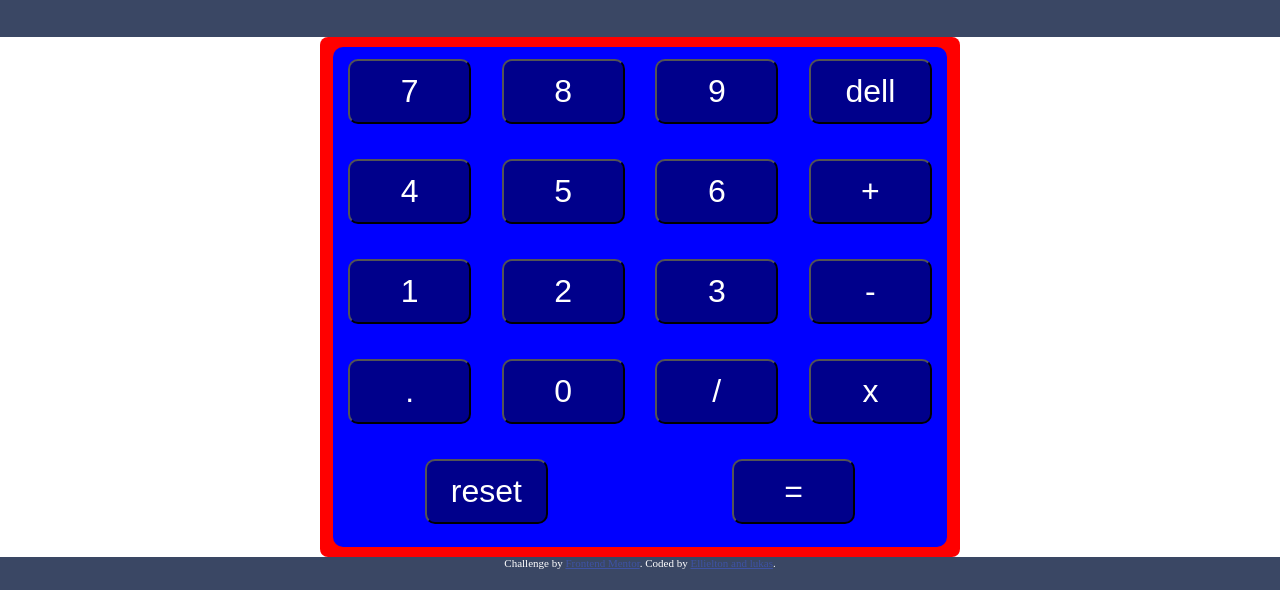
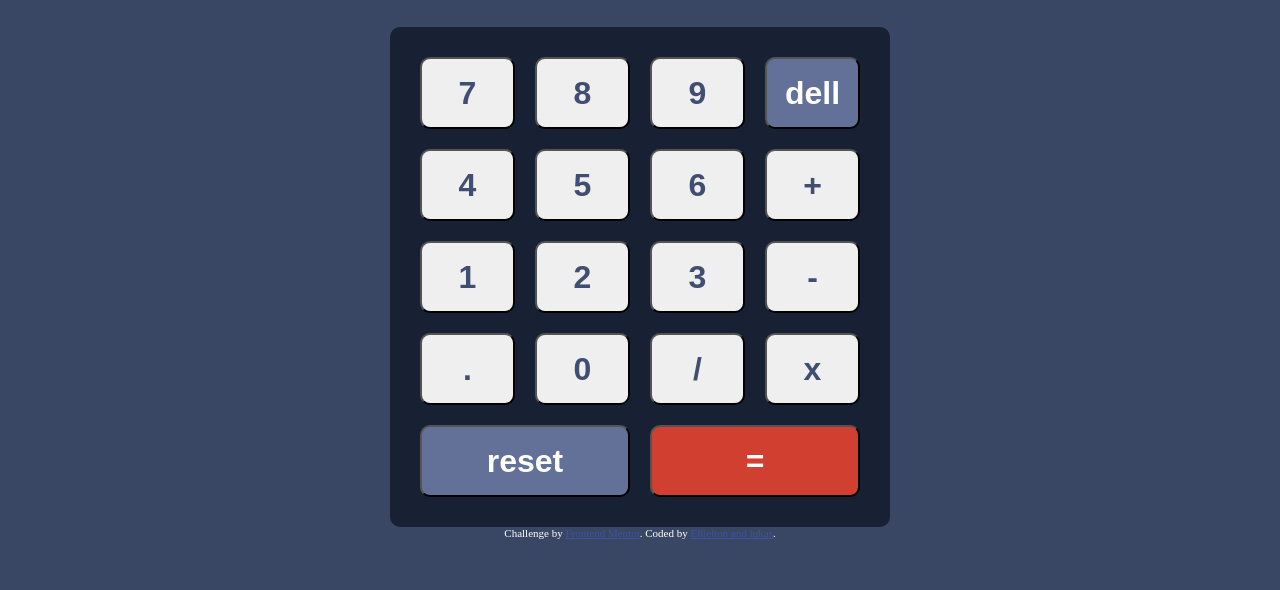
Before and after one commit to ramyses/calculadora-app-main, a plain HTML site: page index.html in a window 1280 px wide. Shown: the part 210-800 px from the top of the page. Drawn offline with Linux system fonts and the light colour scheme.

Commit message:
Add grid style buttons

```diff
--- a/index.html
+++ b/index.html
@@ -33,7 +33,7 @@
           <li><button class="tecla">7</button></li>
           <li><button class="tecla">8</button></li>
           <li><button class="tecla">9</button></li>
-          <li><button class="tecla">dell</button></li>
+          <li class=" del"><button class="tecla">dell</button></li>
           <li><button class="tecla">4</button></li>
           <li><button class="tecla">5</button></li>
           <li><button class="tecla">6</button></li>
@@ -46,8 +46,8 @@
           <li><button class="tecla">0</button></li>
           <li><button class="tecla">/</button></li>
           <li><button class="tecla">x</button></li>
-          <li><button class="tecla">reset</button></li>
-          <li><button class="tecla">=</button></li>
+          <li class="reset"><button class="tecla ">reset</button></li>
+          <li class="result"><button class="tecla ">=</button></li>
         </ul>
       </div>
     </section>
--- a/src/css/colors.css
+++ b/src/css/colors.css
@@ -8,7 +8,7 @@
 
     /*  Keys */
     --Desaturated-dark-blue: hsl(225, 21%, 49%);
-    --Desaturated-dark-blue: hsl(224, 28%, 35%);
+    --Desaturated-dark-blue2: hsl(224, 28%, 35%);
 
     --red: hsl(6, 63%, 50%);
     --dark-red: hsl(6, 70%, 34%);
--- a/src/css/style.css
+++ b/src/css/style.css
@@ -1,9 +1,18 @@
+* {
+    margin: 0;
+    padding: 0;
+    box-sizing: border-box;
+    list-style: none;
+}
+
 body{
     background-color: var(--main-background);
     color: white;
+    max-width:  1440px;
 }
-.header{
-    width: 50vw;
+.header,
+.teclado{
+    max-width:  500px;
     margin:  auto;
     margin-top: 100px;
 }
--- a/src/css/teclas.css
+++ b/src/css/teclas.css
@@ -1,41 +1,33 @@
-* {
-    margin: 0;
-    padding: 0;
-    box-sizing: border-box;
-    list-style: none;
+
+
+.container {
+    display: flex;
+    border-radius: 8px;
+    margin-top: 20px;
 }
 
-.teclado {
+.teclado{
+    margin-top: 30px;
     width: 100%;
-    background-color: white;
 }
-.container {
-    width:50vw ;
-    background-color: red;
-    margin: 0 auto;
-    padding: 10px;
-    display: flex;
-    border-radius: 8px;
-    margin-top: 40px;
-}
-
 .teclado ul {
-    background-color:blue;
-    width: 48vw;
-    display: flex;
-    justify-content: space-around;
-    flex-wrap: wrap;
+    background-color:var( --screen-brackground);
+    display: grid;
+    grid-template-columns: repeat(4, 25%);
+    grid-template-rows: repeat(5, 20%);
+    width: 100%;
     height: 500px;
     border-radius: 10px;
     margin: 0 auto;
+    padding: 20px;
 }
 
 .teclado li{
-    width: 20%;
-    height: 13%;
-    margin: 2%;
+    color: var(--grayish-orange);
     border: none;
     border-radius: 10px;
+    margin: 10px;
+    transition: transform 00ms;
 }
 
 .teclado li:active {
@@ -43,23 +35,37 @@
 }
 
 .teclado li:hover {
-    scale: .8;
+   transform:  scale(.9);
+   background-color: var(--Light-grayish-orange);
 }
 
 
 .teclado .tecla {
-    background-color:darkblue;
     width: 100%;
     height: 100%;
     border-radius: 10px;
     font-size: 32px;
+    font-weight: bold;
+    color: var(--Desaturated-dark-blue2);
+}
+
+.teclado .reset{
+    grid-column: span 2;
+
+}
+.teclado .reset button,
+.teclado .del button{
+    background-color: var(--Desaturated-dark-blue);
     color: white;
 }
+.teclado .result{
+    grid-column: span 2;
 
-.teclado tecla {
-    background-color: grey;
 }
-
+.teclado .result button{
+    background-color: var( --red);
+    color: white;
+}
 .attribution {
     font-size: 11px;
     text-align: center;
```
Also changed, not shown: 1 other file.
